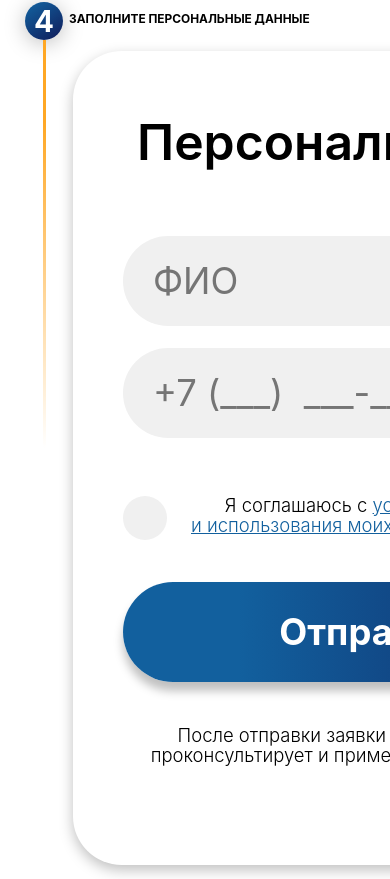
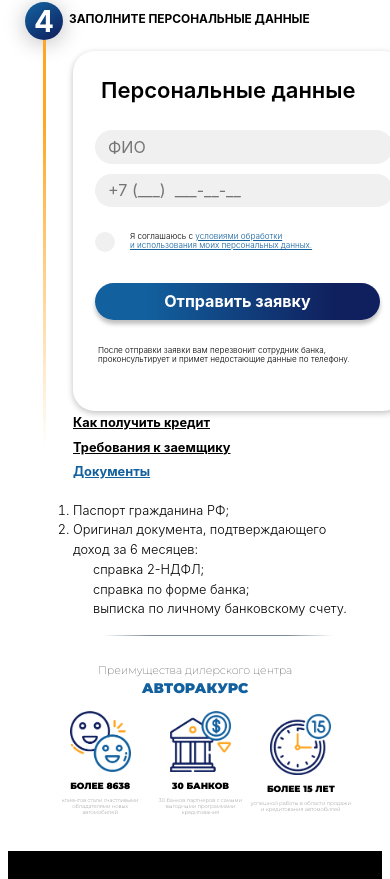
Before and after one commit to MikeGer92/AutoRakurs, a Vue app: page /tradein in a window 390 px wide. Shown: the part 1725-2604 px from the top of the page. Built offline with nearby package versions, Linux system fonts and the light colour scheme; a web font is replaced by a local one; what vue-yandex-maps would draw is missing.

Commit message:
added adaptive tradein

```diff
--- a/src/components/CustomRadio.vue
+++ b/src/components/CustomRadio.vue
@@ -39,7 +39,7 @@
         width: 44px;
         height: 44px;
         background: #F0F0F0;
-        border-radius: 22px;
+        border-radius: 50%;
         margin-left: 50px;
       }
       &:checked {
@@ -61,6 +61,7 @@
     }
     &_text {
       margin-left: 24px;
+      text-align: left;
       font-family: 'Inter';
       font-style: normal;
       font-weight: 300;
@@ -74,5 +75,43 @@
     }
   }
 }
+@media (max-width: 605px) {
+  .radio-main {
+    &__radio {
+      margin-top: 15px;
+      width: 254px;
+      height: 25px;
+      &_btn {
+        width: 20px;
+        height: 20px;
+        margin-left: 22px;
+        +span {
+          width: 20px;
+          height: 20px;
+          margin-left: 22px;
+        }
+        &:checked {
+          +span {
+            &::before {
+              content: "";
+              width: 12px;
+              height: 12px;
+              background: #12609E;
+            }
+          }
+        }
+      }
+      & span {
+        width: 20px;
+        height: 20px;
+      }
+      &_text {
+        margin-left: 15px;
+        font-size: 8.16217px;
+        line-height: 106.52%;
 
+      }
+    }
+  }
+}
 </style>
--- a/src/components/WhyUs.vue
+++ b/src/components/WhyUs.vue
@@ -29,7 +29,9 @@
         <div class="whyus__divider_text">ПОЧЕМУ ВЫБИРАЮТ ИМЕННО НАС</div>
         <div class="whyus__divider_line"></div>
     </div>
-    <MarketBlock />
+    <MarketBlock
+      class="whyus__market"
+    />
 
   </div>
 
@@ -52,8 +54,7 @@
     display: block;
     flex-direction: column;
     text-align: center;
-    width: 1892px;
-    height: 94px;
+    max-width: 1892px;
     &_line {
       display: flex;
       width: 100%;
@@ -133,5 +134,43 @@
     }
   }
 }
-
+@media ( max-width: 600px) {
+  .whyus {
+    &__divider {
+      display: none;
+    }
+    &__subtitle {
+      margin-top: 8px;
+      font-size: 10.9677px;
+      line-height: 13px;
+    }
+    &__title {
+      font-size: 14.0044px;
+      line-height: 17px;
+    }
+    &__advants {
+      margin: 14px 31px 28px 42px;
+      &_clients, &_banks, &_time {
+        &-image {
+          width: 61px;
+          height: 61px;
+        }
+        &-title {
+          margin-top: 8px;
+          font-size: 9.02154px;
+          line-height: 11px;
+        }
+        &-descr {
+          margin: 6px 0 8px 0;
+          max-width: 102px;
+          font-size: 5.22609px;
+          line-height: 6px;
+        }
+      }
+    }
+    &__market {
+      display: none;
+    }
+  }
+}
 </style>
--- a/src/components/credit/CallBackForm.vue
+++ b/src/components/credit/CallBackForm.vue
@@ -141,5 +141,40 @@
 
     }
   }
-
+@media (max-width: 605px) {
+  .person-form {
+    width: 332px;
+    height: 360px;
+    box-shadow: 0px 2px 6.05612px rgba(0, 0, 0, 0.25);
+    border-radius: 21.4717px;
+    &__title {
+      margin: 26px 0 26px 28px;
+      font-size: 22.0223px;
+      line-height: 27px;
+    }
+    &__name, &__phone {
+      width: 285px;
+      height: 40px;
+      margin: 0 22px 10px 22px;
+      font-size: 16.0857px;
+      line-height: 19px;
+      padding: 0 0 0 13px;
+    }
+    &__btn {
+      margin: 26px 0 26px 22px;
+      width: 285px;
+      height: 44px;
+      font-size: 16.0857px;
+      line-height: 106.52%;
+      box-shadow: 0px 4.01515px 4.01515px rgba(0, 0, 0, 0.25);
+      border-radius: 37.1401px;
+    }
+    &__info {
+      margin: 0 37px 26px 25px;
+      font-size: 8.16217px;
+      line-height: 106.52%;
+      text-align: left;
+    }
+  }
+}
 </style>
--- a/src/components/credit/PersonParams.vue
+++ b/src/components/credit/PersonParams.vue
@@ -108,7 +108,6 @@
   }
   &__howget {
     width: 740px;
-    height: 814px;
     display: flex;
     flex-direction: column;
     &_info, &_req {
@@ -210,6 +209,37 @@
         }
       }
     }
+    &__howget {
+      width: 290px;
+      &_info, &_req {
+        font-size: 12.8012px;
+        line-height: 192.02%;
+        color: #000000;
+      }
+      &_docs {
+        font-size: 12.8012px;
+        line-height: 192.02%;
+        color: #12609E;
+      }
+      & ol {
+        padding-inline-start: 0;
+        & li {
+          font-size: 12.8012px;
+          line-height: 154.02%;
+          margin-bottom: 0;
+          margin-left: 0;
+          & ul {
+            padding-inline-start: 20px;
+          }
+        }
+      }
+      &_divider {
+        margin-top: 0px;
+        margin-bottom: 20px;
+        width: 230px;
+        height: 1px;
+      }
+    }
   }
 
 }
```
